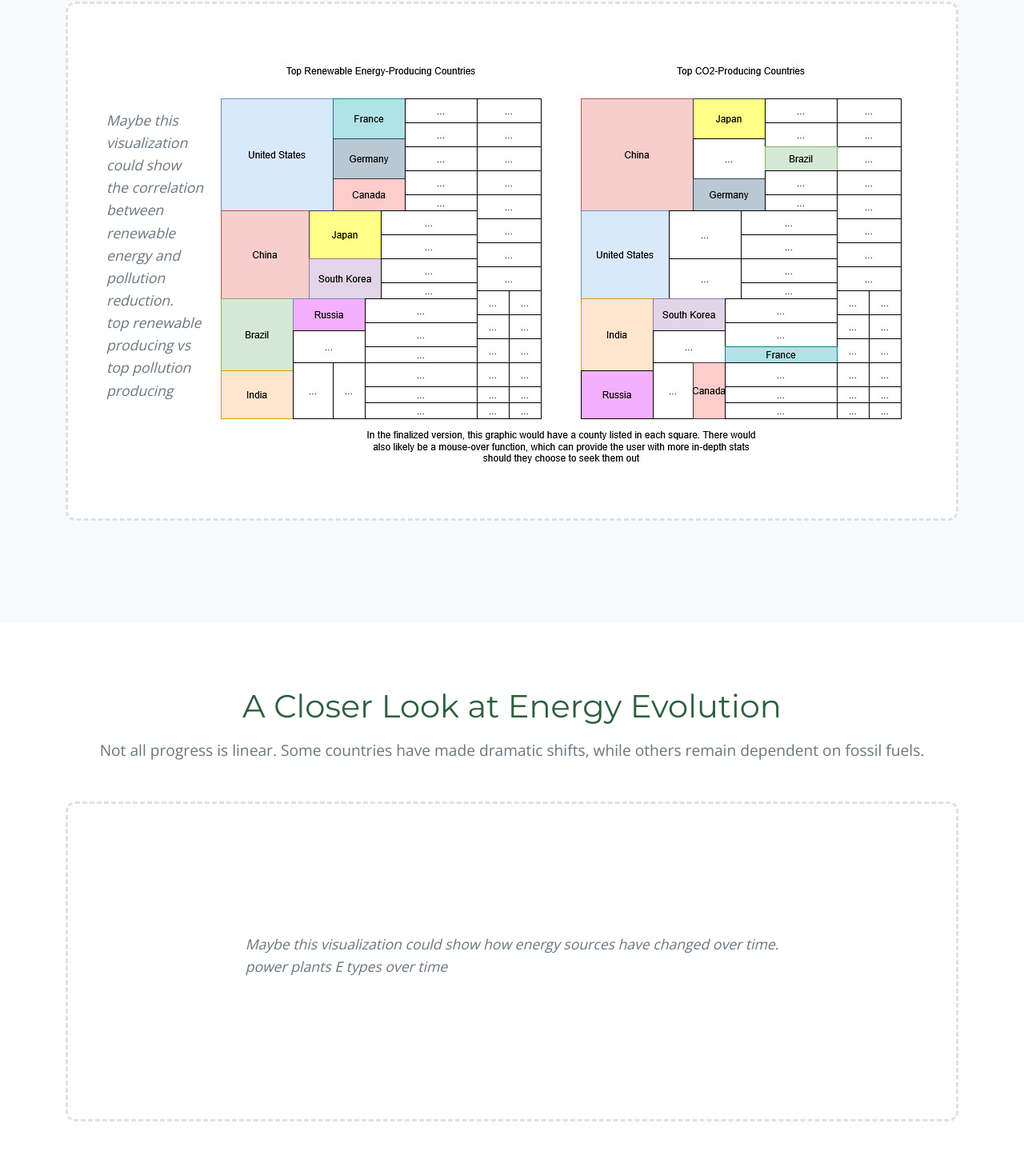
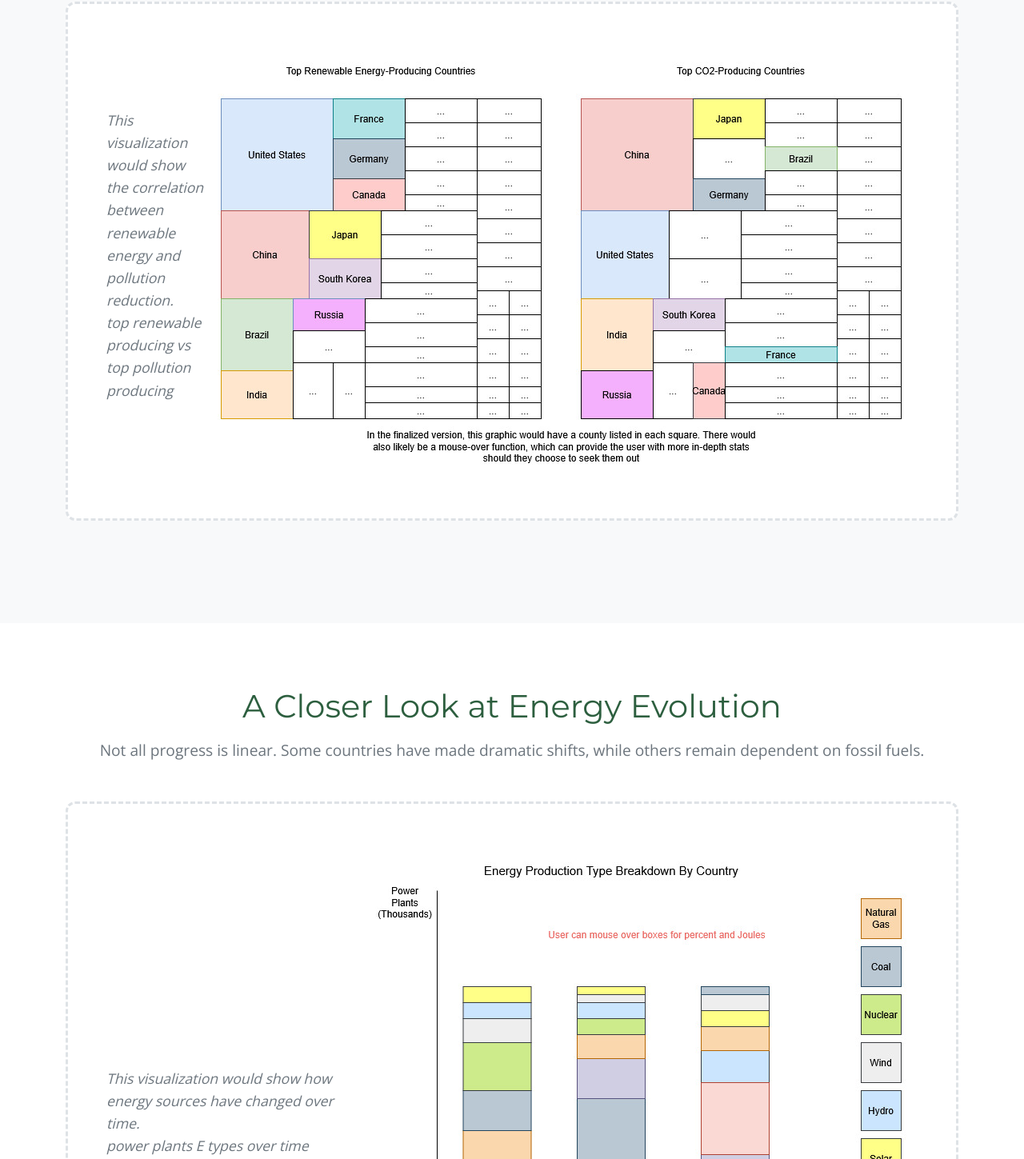
Before and after one commit to Grapeshot/GreenHorizon, a plain HTML site: page index.html in a window 1280 px wide. Shown: the part 2670-4119 px from the top of the page at 80% size. Drawn offline with nearby package versions, Linux system fonts and the light colour scheme.

Commit message:
added the draft for vis 4

```diff
--- a/index.html
+++ b/index.html
@@ -100,7 +100,7 @@
 
             <!-- Visualization 3: Renewable Impact & Investment -->
             <div class="viz-placeholder" id="viz-renewable-pollution">
-                <p>Maybe this visualization could show the correlation between renewable energy and pollution reduction.
+                <p>This visualization would show the correlation between renewable energy and pollution reduction.
                     <br>top renewable producing vs top pollution producing</p>
                 <img src="./images/renewable-vs-pollution.jpg" alt="vis-3-draft">
             </div>
@@ -117,8 +117,9 @@
 
             <!-- Visualization 4: Energy Evolution & Geographic Distribution -->
             <div class="viz-placeholder" id="viz-plants-timeline">
-                <p>Maybe this visualization could show how energy sources have changed over time.
+                <p>This visualization would show how energy sources have changed over time.
                 <br> power plants E types over time</p>
+                <img src="./images/energy-production-type.jpg" alt="vis-4-draft">
             </div>
         </div>
     </section>
```
Also changed, not shown: images/energy-production-type.jpg (added).
